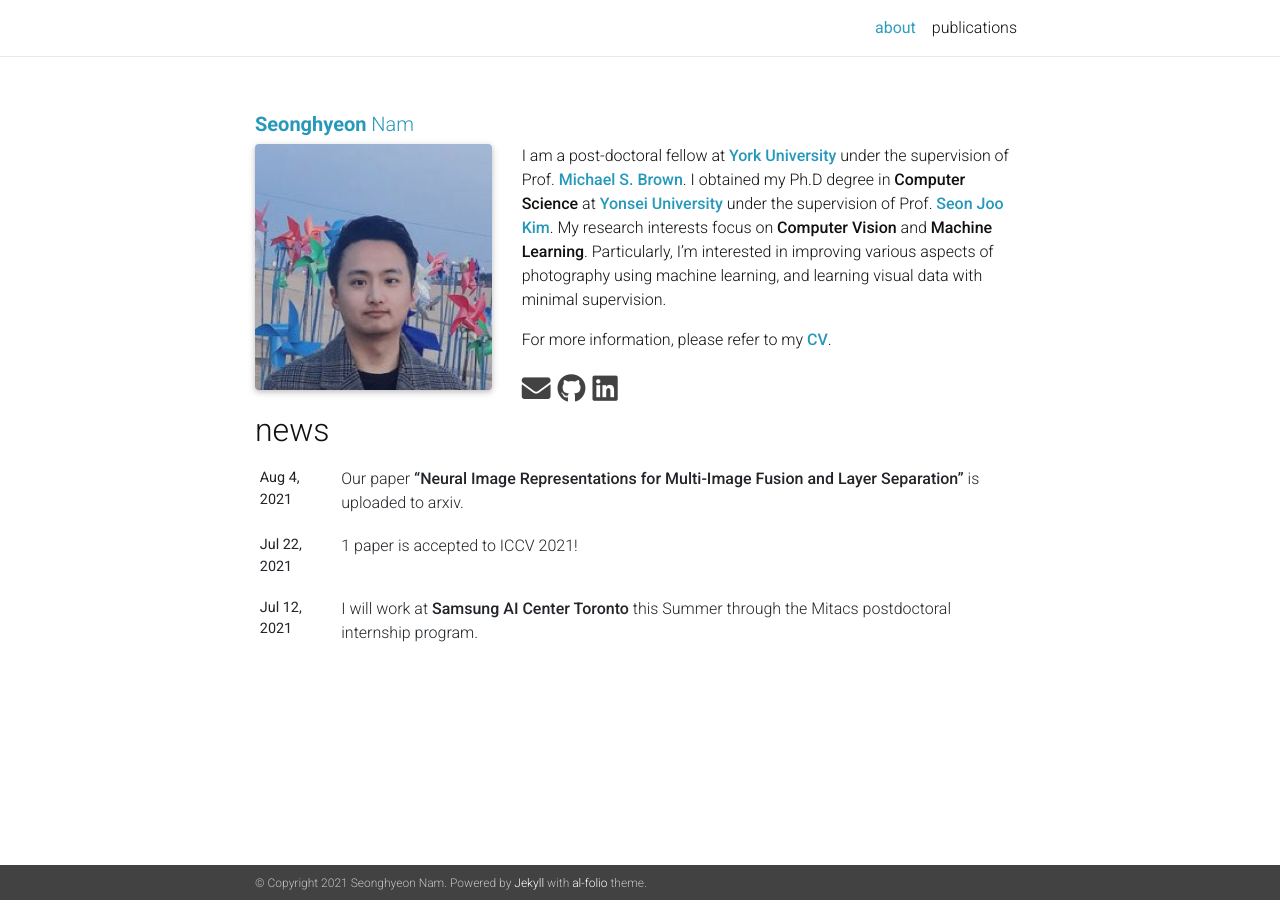
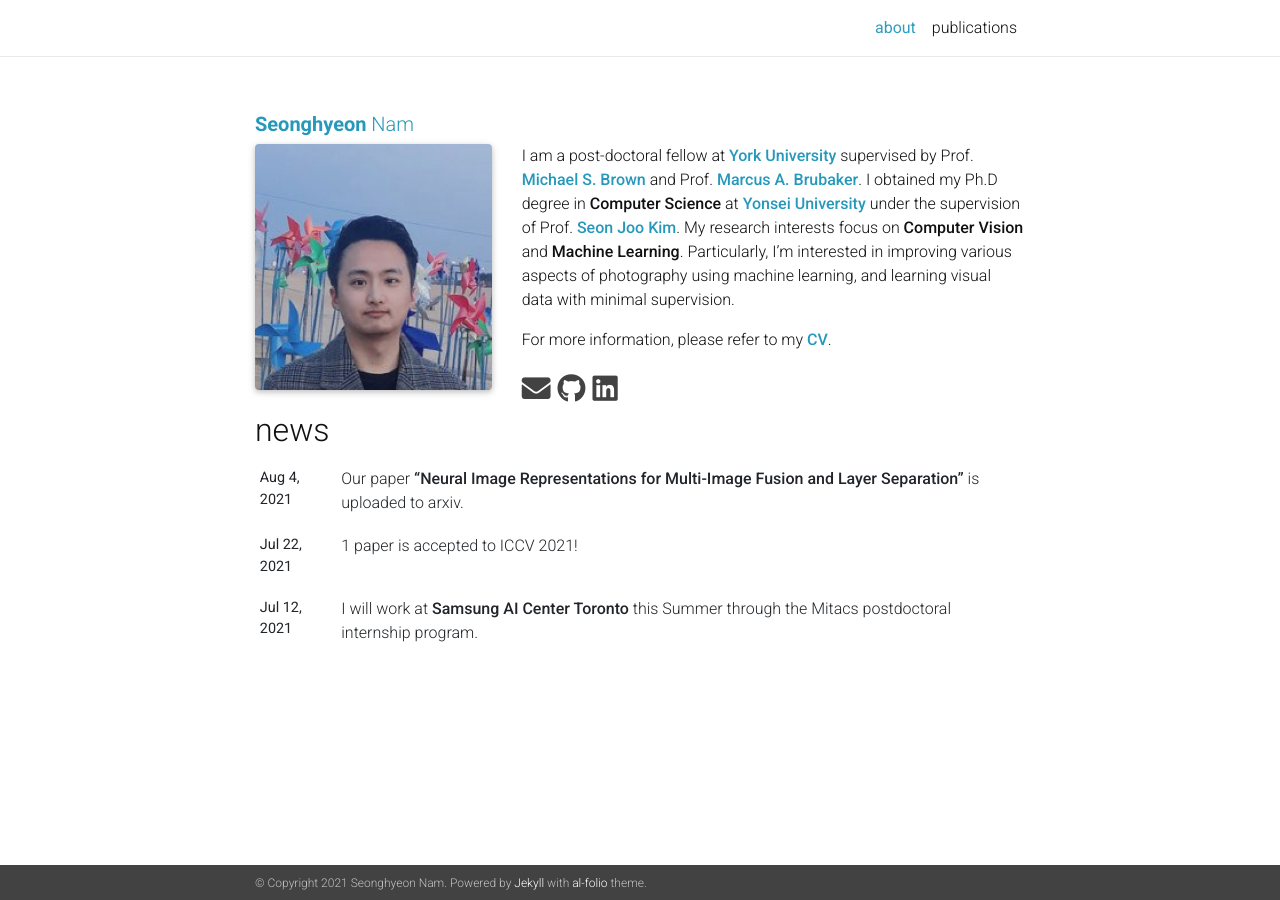
Before and after one commit to woozzu/woozzu.github.io, a Jekyll site: the page built from _pages/about.md, in a window 1280 px wide. Built offline with Jekyll 4.4.1, drawn with Linux system fonts in a browser that asks for light colours; nearby versions of some CDN libraries; a style sheet for code colours, icons or effects is not loaded.

Commit message:
change bio

```diff
--- a/_pages/about.md
+++ b/_pages/about.md
@@ -16,6 +16,6 @@
 social: true
 ---
 
-I am a post-doctoral fellow at [**York University**](https://www.yorku.ca){:target="\_blank"} under the supervision of Prof. [**Michael S. Brown**](http://www.cse.yorku.ca/~mbrown){:target="\_blank"}. I obtained my Ph.D degree in **Computer Science** at [**Yonsei University**](https://www.yonsei.ac.kr){:target="\_blank"} under the supervision of Prof. [**Seon Joo Kim**](https://sites.google.com/site/seonjookim){:target="\_blank"}. My research interests focus on **Computer Vision** and **Machine Learning**. Particularly, I'm interested in improving various aspects of photography using machine learning, and learning visual data with minimal supervision.
+I am a post-doctoral fellow at [**York University**](https://www.yorku.ca){:target="\_blank"} supervised by Prof. [**Michael S. Brown**](http://www.cse.yorku.ca/~mbrown){:target="\_blank"} and Prof. [**Marcus A. Brubaker**](https://mbrubake.github.io){:target="\_blank"}. I obtained my Ph.D degree in **Computer Science** at [**Yonsei University**](https://www.yonsei.ac.kr){:target="\_blank"} under the supervision of Prof. [**Seon Joo Kim**](https://sites.google.com/site/seonjookim){:target="\_blank"}. My research interests focus on **Computer Vision** and **Machine Learning**. Particularly, I'm interested in improving various aspects of photography using machine learning, and learning visual data with minimal supervision.
 
 For more information, please refer to my [**CV**](assets/pdf/CV_SeonghyeonNam.pdf){:target="\_blank"}.
```
Also changed, not shown: 1 other file.
